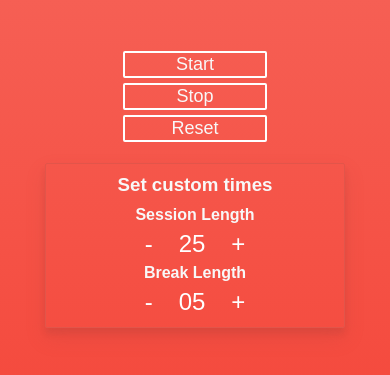
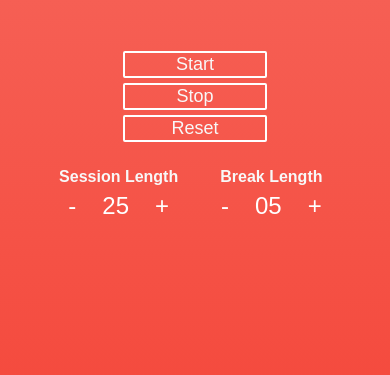
Before and after one commit to IliaTaboo/pomodoro, a website built with webpack: page index.html in a window 390 px wide. Shown: the part 319-694 px from the top of the page. Built offline with nearby package versions, Linux system fonts and the light colour scheme.

Commit message:
change mobile view

```diff
--- a/index.html
+++ b/index.html
@@ -42,7 +42,7 @@
       </table>
     </div>
     <div class="settings features-container-block">
-      <h3 class="features-container-heading">Set custom times</h3>
+      <h3 class="features-container-heading hide-mobile">Set custom times</h3>
       <div class="settings-time" id="session-setting">
         <h4 class="settings-time-heading">Session Length</h4>
         <div class="settings-time-controls">
@@ -61,6 +61,5 @@
       </div>
     </div>
   </div>
-  <audio id="end-sound" src="alarm.mp3"></audio>
 </body>
 </html>
--- a/src/styles/_media.scss
+++ b/src/styles/_media.scss
@@ -9,4 +9,20 @@
     display: block;
     margin: 5px 0;
   }
+
+  .settings {
+    display: flex;
+    justify-content: center;
+    align-items: center;
+  }
+
+  .features-container-block {
+    border-radius: unset;
+    box-shadow: unset;
+    border: unset;
+  }
+
+  .settings-time {
+    margin: 0 10px;
+  }
 }
```
